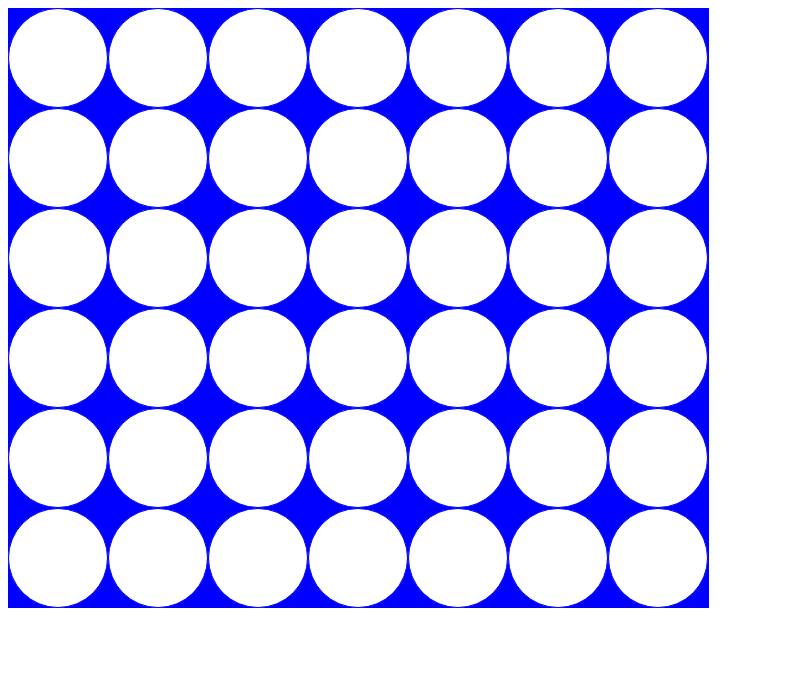
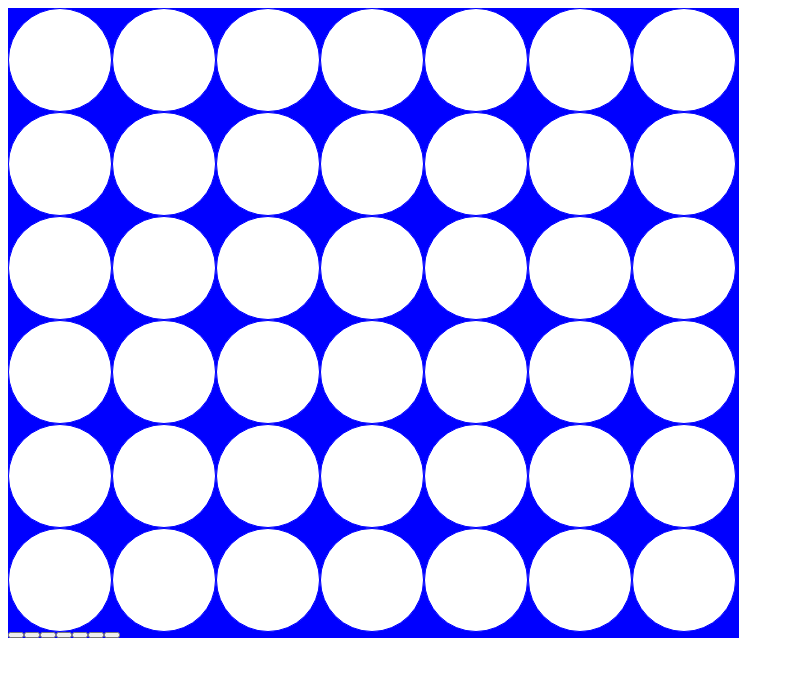
Before and after one commit to qgautreau/puissance4, a plain HTML site: page index.html in a window 1280 px wide. Shown: the whole page, without its empty margins (0-794 px from the left). Drawn offline with Linux system fonts and the light colour scheme.

Commit message:
grille ok, boutons à placer correctement

```diff
--- a/css/style.css
+++ b/css/style.css
@@ -1,11 +1,11 @@
 #board {
     display: flex;
     flex-wrap: wrap;
-    width: 701px;
+    width: 731px;
     background-color: blue;
 }
 
-.grid {
+.case {
     width: 100px;
     height: 100px;
     background-color: white;
@@ -13,3 +13,11 @@
     border: 1px solid blue;
     border-radius: 50%;
 }
+
+.playerone {
+    background-color: red;
+}
+
+.playertwo {
+    background-color: yellow;
+}
--- a/js/script.js
+++ b/js/script.js
@@ -1,13 +1,25 @@
 var rowsNumber = 6;
 var columnsNumber = 7;
 var boardElement = document.getElementById('board');
-for (var i =0; i < rowsNumber; i++) {
+
+for (var i = 0; i < rowsNumber; i++) {
     for (var j = 0; j < columnsNumber; j++) {
-    var gridElement = document.createElement("table");
-    gridElement.className = "grid";
-    boardElement.appendChild(gridElement);
-    gridElement.addEventListener("click", function (){
-        this.style.backgroundColor = "red";
-    });
+    var caseElement = document.createElement("div");
+    caseElement.className = "case";
+    caseElement.id = "case"+i+"-"+j;
+    boardElement.appendChild(caseElement);
     }
 }
+
+for (var i = 0; i < columnsNumber; i++){
+var dropButtonElement = document.createElement("button");
+dropButtonElement.id = "dropbutton"+i+"-"+j;
+boardElement.appendChild(dropButtonElement);
+}
+
+var grid = [["", "", "", "", "", "", ""],
+            ["", "", "", "", "", "", ""],
+            ["", "", "", "", "", "", ""],
+            ["", "", "", "", "", "", ""],
+            ["", "", "", "", "", "", ""],
+            ["", "", "", "", "", "", ""]];
```
